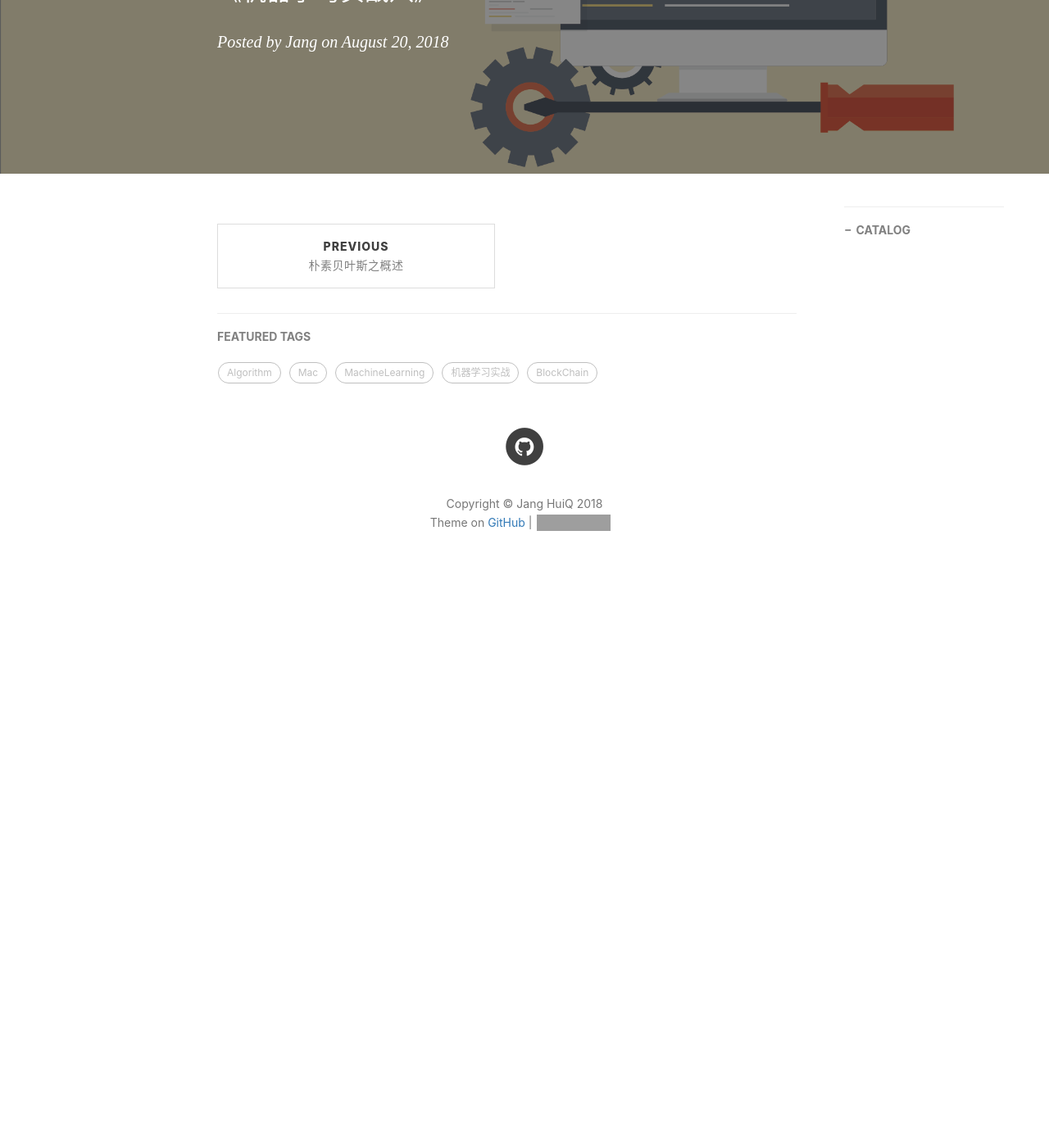
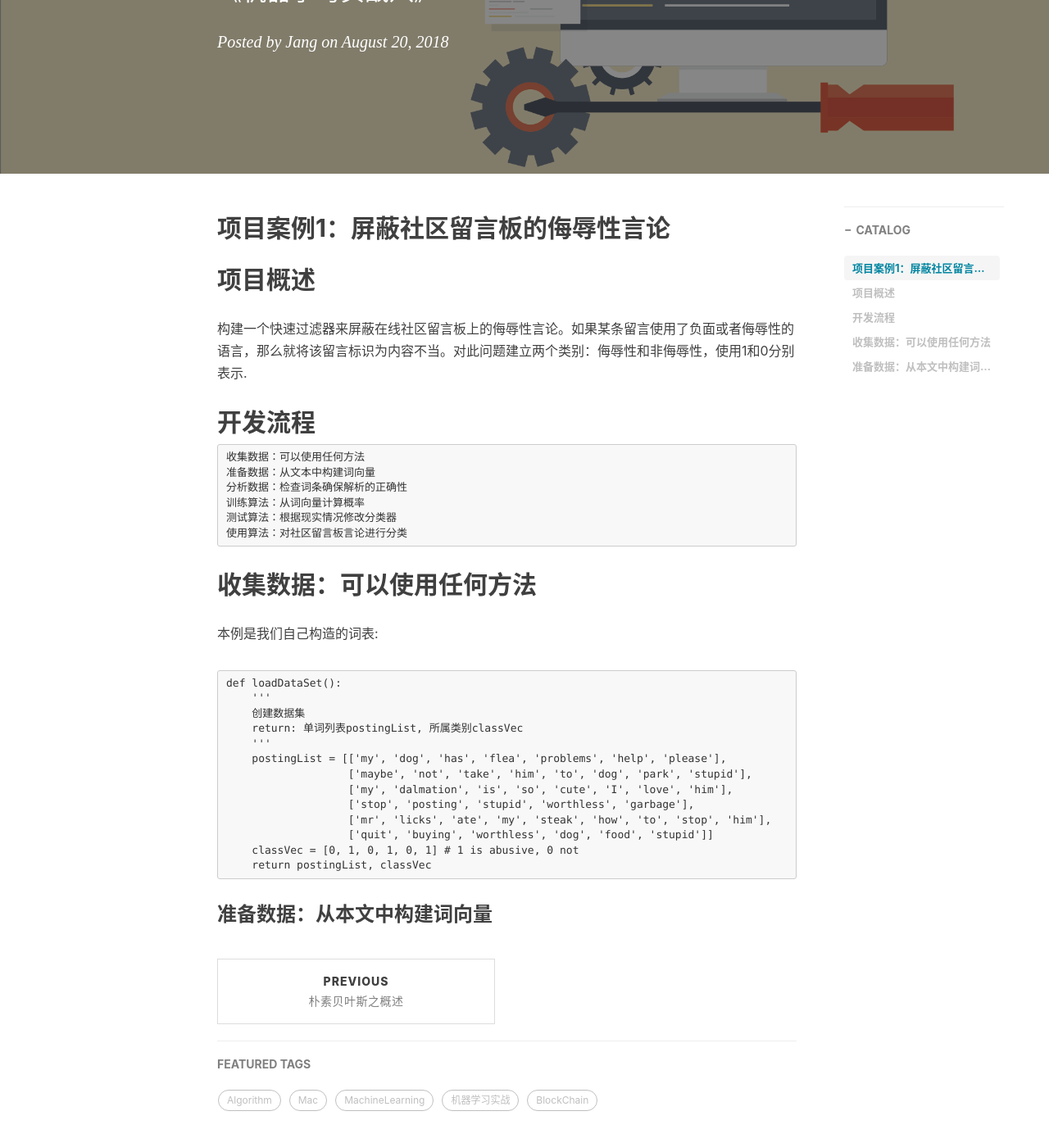
Before and after one commit to jangzc/jangzc.github.io, a Jekyll site: the page built from _posts/2018-08-20-朴素贝叶斯02.md, in a window 1280 px wide and 1400 px high, scrolled down 311 px. Shown: the top 1395 px of the window at 82% size. Built offline with Jekyll 4.4.1, drawn with Linux system fonts in a browser that asks for light colours; nearby versions of some CDN libraries; comment, search, counter and statistics services are not loaded; before the commit the page ends 1053 px from its top, so only the background shows below that; grey boxes are pictures that could not be loaded.

Commit message:
Update 2018-08-20-朴素贝叶斯02.md

````diff
--- a/_posts/2018-08-20-朴素贝叶斯02.md
+++ b/_posts/2018-08-20-朴素贝叶斯02.md
@@ -10,3 +10,38 @@ tags:
     - MachineLearning
     - 机器学习实战
 ---
+
+## 项目案例1：屏蔽社区留言板的侮辱性言论<br>
+
+## 项目概述<br>
+构建一个快速过滤器来屏蔽在线社区留言板上的侮辱性言论。如果某条留言使用了负面或者侮辱性的语言，那么就将该留言标识为内容不当。对此问题建立两个类别：侮辱性和非侮辱性，使用1和0分别表示.
+
+## 开发流程<br>
+```
+收集数据：可以使用任何方法
+准备数据：从文本中构建词向量
+分析数据：检查词条确保解析的正确性
+训练算法：从词向量计算概率
+测试算法：根据现实情况修改分类器
+使用算法：对社区留言板言论进行分类
+```
+
+## 收集数据：可以使用任何方法<br>
+本例是我们自己构造的词表:
+```
+def loadDataSet():
+    '''
+    创建数据集
+    return: 单词列表postingList, 所属类别classVec
+    '''
+    postingList = [['my', 'dog', 'has', 'flea', 'problems', 'help', 'please'],
+                   ['maybe', 'not', 'take', 'him', 'to', 'dog', 'park', 'stupid'],
+                   ['my', 'dalmation', 'is', 'so', 'cute', 'I', 'love', 'him'],
+                   ['stop', 'posting', 'stupid', 'worthless', 'garbage'],
+                   ['mr', 'licks', 'ate', 'my', 'steak', 'how', 'to', 'stop', 'him'],
+                   ['quit', 'buying', 'worthless', 'dog', 'food', 'stupid']]
+    classVec = [0, 1, 0, 1, 0, 1] # 1 is abusive, 0 not
+    return postingList, classVec
+```
+
+### 准备数据：从本文中构建词向量
````
